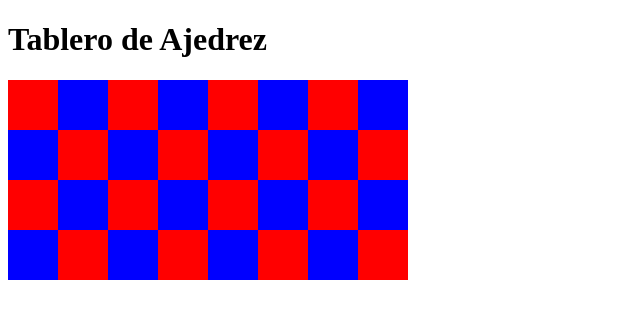
After one commit to alfonsocq/Ajedrez1, a Flask app: page /4 in a window 1280 px wide. The commit adds this page. Shown: the top 319 px of the page, without its empty margins (0-640 px from the left). Run offline with Flask 2, Linux system fonts and the light colour scheme.

Commit message:
ajedrez1

```diff
--- a/server.py
+++ b/server.py
@@ -2,11 +2,25 @@ from flask import Flask, render_template
 app = Flask(__name__)
 
 @app.route('/')
-def hola_mundo():
+def principal():
     return render_template('index.html')
+
+
+#def four():
+#  return "4"
+#@app.route('/(x)/(y)'
+
+@app.route('/<int:x>')
+def personal(x):
+    return render_template("unvalor.html", x=x)
+
+@app.route('/4')
+def cuatro():
+    return render_template('cuatro.html')
+
+@app.route('/<int:x>/<int:y>')
+def tableropersonal(x,y):
+    return render_template("tableropersonal.html", x=x, y=y)
 
 if __name__=="__main__":
     app.run(debug=True)
-#def four():
-#  return "4"
-#@app.route('/(x)/(y)'
--- /dev/null
+++ b/static/css/style2.css
@@ -0,0 +1,22 @@
+.separador{
+    margin:0ch;
+    padding: 0px;
+    border: 0px;
+    border-spacing: 0ch;
+    }
+.delta {
+background-color: red;
+width: 50px;
+height: 50px;
+margin: 0%;
+padding: 0px;
+border: 0px;
+}
+.omega{
+background-color: blue;
+width: 50px;
+margin:0ch;
+padding: 0px;
+border: 0px;
+
+}
--- /dev/null
+++ b/templates/cuatro.html
@@ -0,0 +1,25 @@
+{% extends "index.html" %}
+{%block colores%}
+    <link rel="stylesheet" type="text/css" href="{{url_for('static', filename='css/style2.css')}}">
+{%endblock%}
+{% block tablero %}
+    <table class="separador">
+
+        {% for b in range (2): %}
+        <tr>
+            {% for b in range (4): %}
+            <td class="delta"></td>
+            <td class="omega"></td>
+            {% endfor %}
+        </tr>
+        <tr>
+            {% for b in range (4): %}
+            <td class="omega"></td>
+            <td class="delta"></td>
+            {% endfor %}
+        </tr>
+        {% endfor %}
+
+    </table>
+
+{% endblock %}
--- a/templates/index.html
+++ b/templates/index.html
@@ -1,22 +1,40 @@
 <!DOCTYPE html>
-<html lang="en">
+<html lang="es">
 <head>
+
     <meta charset="UTF-8">
     <meta http-equiv="X-UA-Compatible" content="IE=edge">
     <meta name="viewport" content="width=device-width, initial-scale=1.0">
     <title>Document</title>
+    {%block colores%}
     <link rel="stylesheet" type="text/css" href="{{url_for('static', filename='css/style.css')}}">
-
+    {%endblock%}
 
 </head>
 <body>
-    <h1></h1>
+
+    <h1>Tablero de Ajedrez</h1>
+
+    {% block tablero %}
     <table class="separador">
+
+        {% for b in range (4): %}
         <tr>
+            {% for b in range (4): %}
             <td class="alfa"></td>
             <td class="beta"></td>
+            {% endfor %}
         </tr>
-    </table>
+        <tr>
+            {% for b in range (4): %}
+            <td class="beta"></td>
+            <td class="alfa"></td>
+            {% endfor %}
+        </tr>
+        {% endfor %}
+
+     /table>
+    {% endblock%}
 
 </body>
 </html>
```
Also changed, not shown: static/css/style3.css (added, +22 -0 lines), templates/tableropersonal.html (added, +25 -0 lines), templates/unvalor.html (added, +25 -0 lines).
